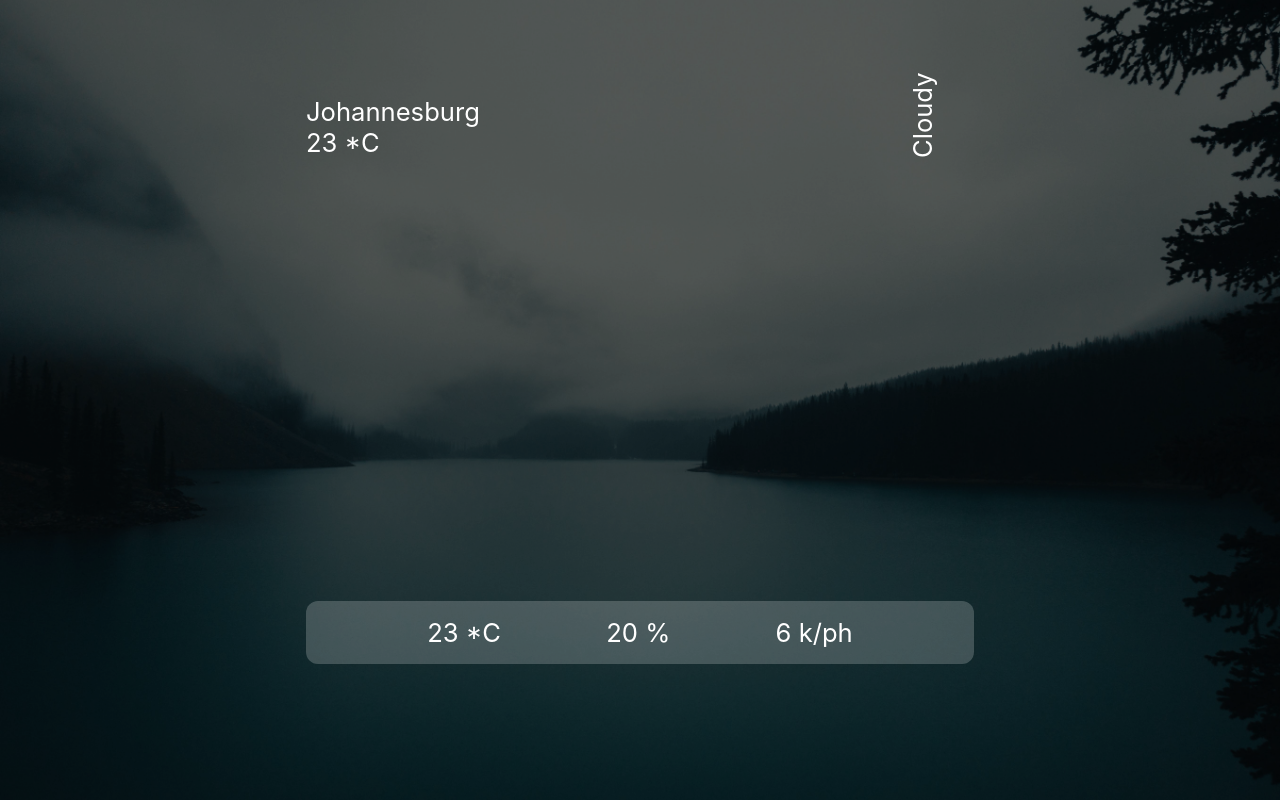
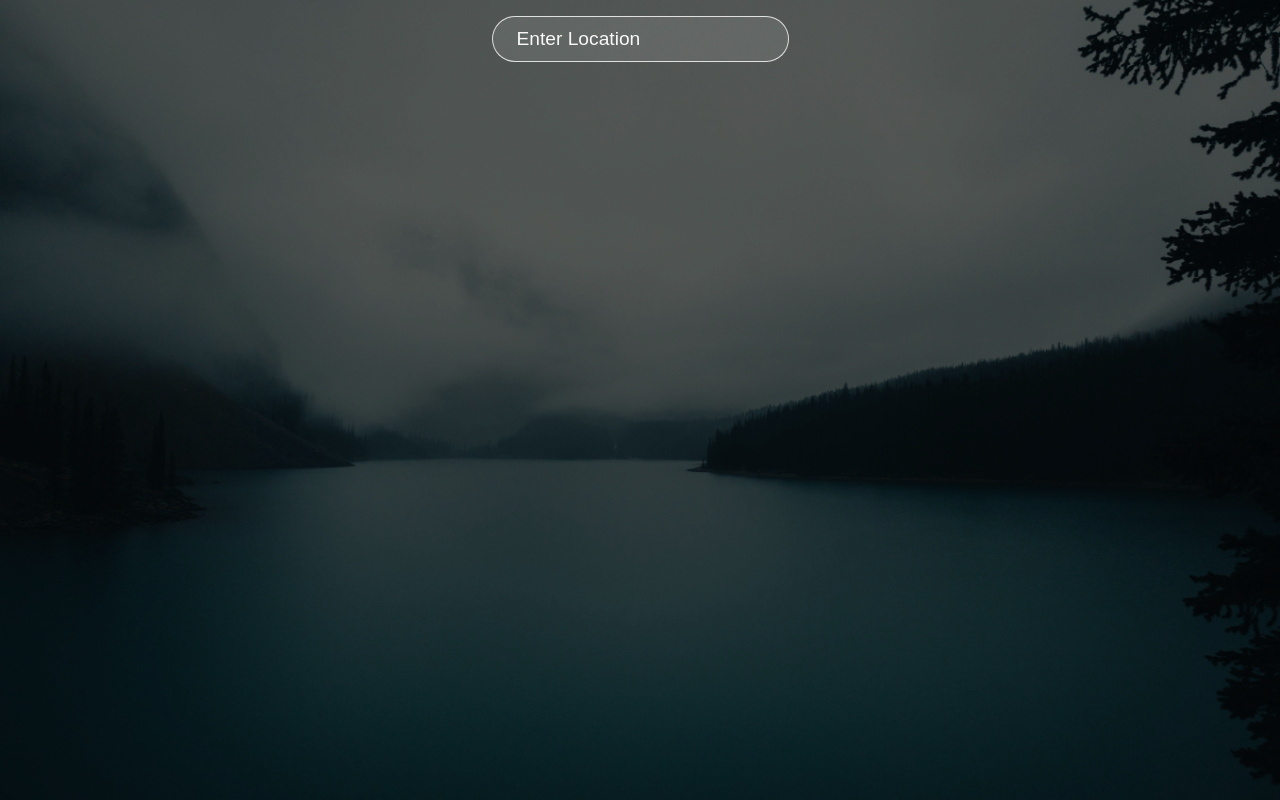
Before and after one commit to newnormal-arch/weather-app, a React (Create React App) app: page / in a window 1280 px wide. Built offline with nearby package versions, Linux system fonts and the light colour scheme.

Commit message:
api added, just need error handling to sort out

```diff
--- a/src/App.js
+++ b/src/App.js
@@ -3,37 +3,63 @@ import axios from 'axios';
 
 
 function App() {
+  const API_KEY = '0214c3ef3160f620bc044be3b68270fe';
+  const [data, setData] = useState({});
+  const [location, setLocation] = useState('');
 
-  //const url = 'https://api.openweathermap.org/data/2.5/weather?q=Johannesburg&appid=0214c3ef3160f620bc044be3b68270fe';
+  const url = `https://api.openweathermap.org/data/2.5/weather?q=${location}&units=metric&appid=${API_KEY}`;
+
+  const searchLocation = (event) => {
+    if (event.key === 'Enter') {
+        axios.get(url).then((response) => {
+          setData(response.data)
+          console.log(response.data)
+        })
+        setLocation('')
+    }
+  }
 
   return (
     <div className="App">
+      <div className='search'>
+        <input
+        value={location}
+        onChange={event => setLocation(event.target.value)}
+        onKeyPress={searchLocation}
+        placeholder='Enter Location'
+        type='text'/>
+      </div>
       <div className='main-container'>
         <div className='top'>
           <div className='location-details'>
-            <p>Johannesburg</p>
+            <p>{data.name}</p>
           </div>
 
           <div className='temp'>
-            <p>23 *C</p>
+          {data.main ? <p>{Math.round(data.main.temp)}°C</p> : null}
           </div>
 
           <div className='description'>
-            <p>Cloudy</p>
+            <p>{data.weather ? <p>{data.weather[0].main}</p> : null}</p>
           </div>
 
         </div>
-        <div className='bottom'>
-          <div className='temp-details'>
-            <p>23 *C</p>
+        {data.name !== undefined &&
+          <div className='bottom'>
+          <div className='temp-min'>
+          {data.main ? <p>{Math.round(data.main.temp_min)} °C</p> : null}
+            <p>Min</p>
+          </div>
+          <div className='temp-max'>
+          {data.main ? <p>{Math.round(data.main.temp_max)} °C</p> : null}
+            <p>Max</p>
           </div>
           <div className='humidity'>
-            <p>20 %</p>
-          </div>
-          <div className='winds'>
-            <p>6 k/ph</p>
+          {data.main ? <p>{Math.round(data.main.humidity)} %</p> : null}
+            <p>Humidity</p>
           </div>
         </div>
+        }
       </div>
     </div>
   );
--- a/src/index.css
+++ b/src/index.css
@@ -40,6 +40,24 @@ p {
   z-index: -1;
 }
 
+.App .search {
+  text-align: center;
+  padding: 1rem;
+}
+
+.App input {
+  padding: .7rem 1.5rem;
+  font-size: 1.2rem;
+  border-radius: 25px;
+  border: 1px solid rgba(255,255,255, 0.8);
+  background: rgba(255,255,255, 0.1);
+  color: #f8f8f8;
+}
+
+::placeholder {
+  color: #f8f8f8;
+}
+
 .main-container {
   max-width: 700px;
   height: 600px;
```
